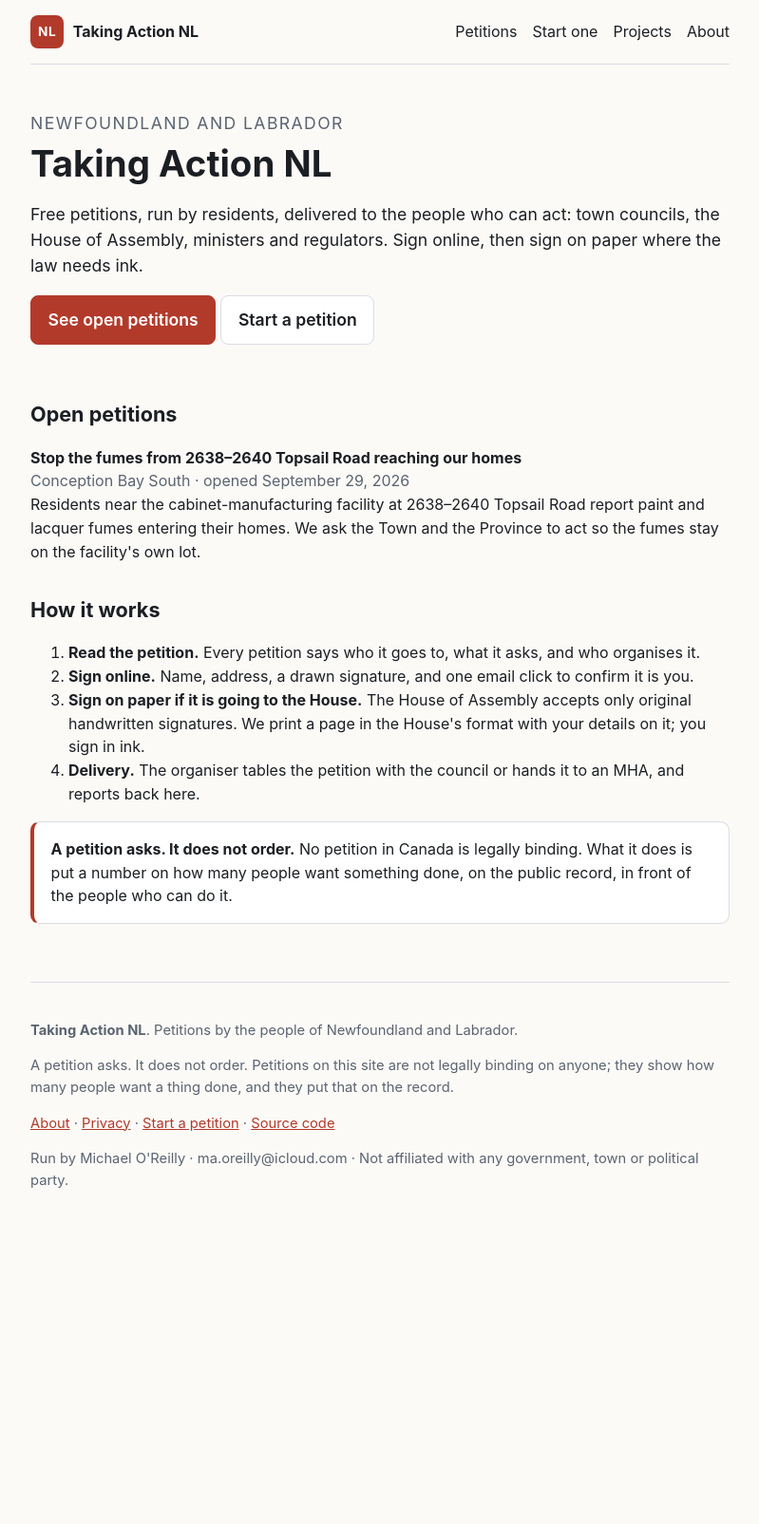
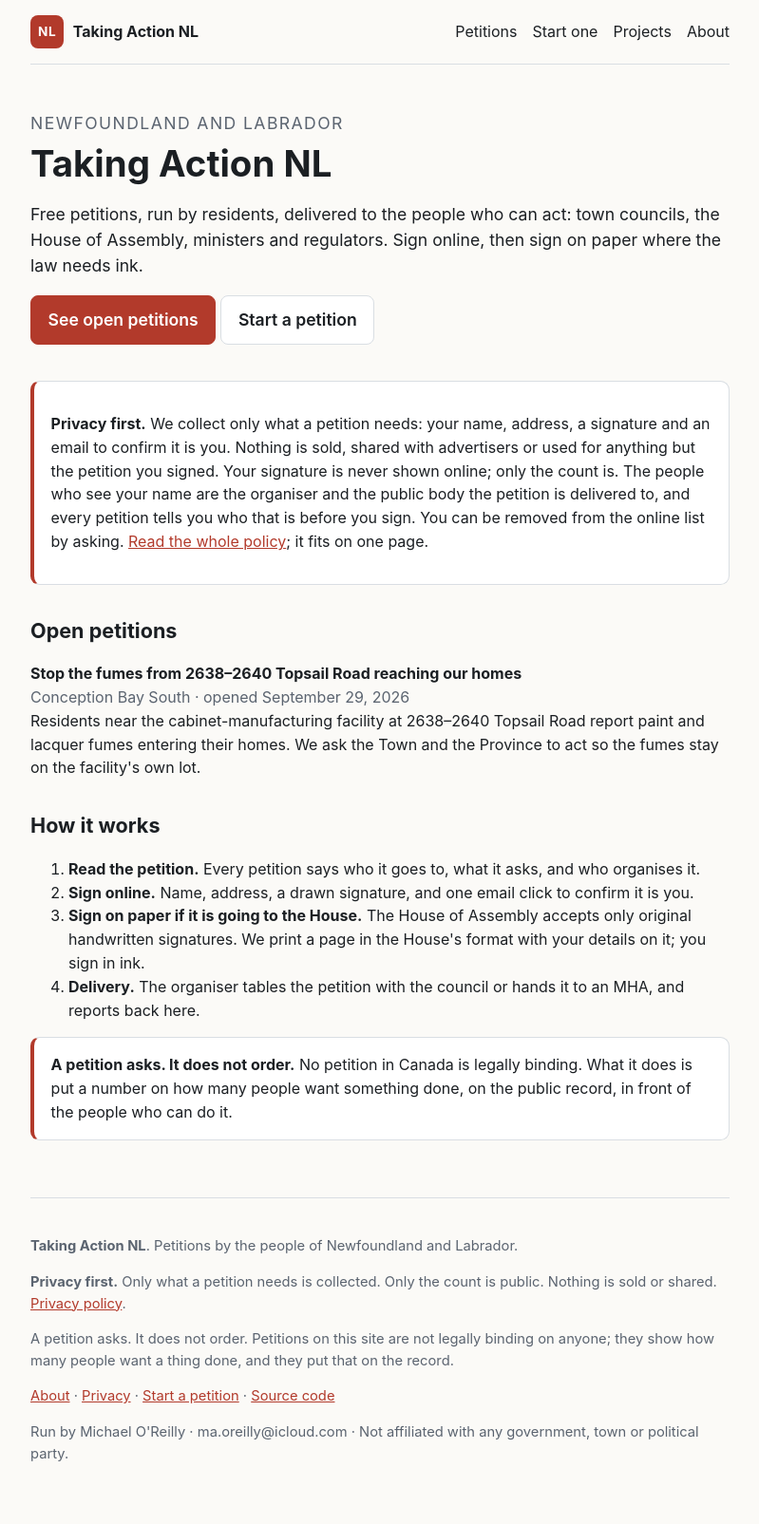
Before and after one commit to MichaelOrSd/taking-action-nl, a Jekyll site: the page built from index.md, in a window 1280 px wide. Shown: the whole page at 95% size, without its empty margins (240-1039 px from the left). Built offline with Jekyll 4.4.1, drawn with Linux system fonts in a browser that asks for light colours; before the commit the page ends 1317 px from its top, so only the background shows below that.

Commit message:
Add privacy-first statement to home, about, privacy, footer and sign form
Co-Authored-By: Claude Fable 5.1 <noreply@anthropic.com>

```diff
--- a/_includes/sign-form.html
+++ b/_includes/sign-form.html
@@ -54,6 +54,7 @@
   </div>
 
   <div class="consent">
+    <p class="muted"><strong>Privacy first:</strong> only your name and address go on the petition; your email is used once to confirm and, only if you tick the box, for updates. Your drawn signature is stored for the organiser and is never shown online.</p>
     <p><strong>By signing I confirm</strong> that I am signing for myself only and the information I give is accurate. I understand this petition will be delivered to the bodies named above; if it is tabled in the House of Assembly it becomes a public document of the House and my name and address will be available to the public. My information is used only for this petition and, if I tick the box, for occasional email updates I can stop at any time. It is never sold or used for any commercial purpose. <a href="{{ '/privacy/' | relative_url }}">Privacy</a>.</p>
     <label class="check"><input type="checkbox" id="consent_updates" name="consent_updates"> Email me updates about this petition.</label>
     <label class="check"><input type="checkbox" id="consent_statement" name="consent_statement"> I am willing to be contacted to give a written statement about my own experience.</label>
--- a/_layouts/default.html
+++ b/_layouts/default.html
@@ -35,6 +35,7 @@
 
   <footer class="site-footer">
     <p><strong>{{ site.title }}</strong>. {{ site.tagline }}.</p>
+    <p><strong>Privacy first.</strong> Only what a petition needs is collected. Only the count is public. Nothing is sold or shared. <a href="{{ '/privacy/' | relative_url }}">Privacy policy</a>.</p>
     <p>A petition asks. It does not order. Petitions on this site are not legally binding on anyone; they show how many people want a thing done, and they put that on the record.</p>
     <p>
       <a href="{{ '/about/' | relative_url }}">About</a> ·
--- a/index.md
+++ b/index.md
@@ -7,6 +7,10 @@ permalink: /
   <h1>Taking Action NL</h1>
   <p>Free petitions, run by residents, delivered to the people who can act: town councils, the House of Assembly, ministers and regulators. Sign online, then sign on paper where the law needs ink.</p>
   <p><a class="btn btn-primary" href="#petitions">See open petitions</a> <a class="btn" href="{{ '/start/' | relative_url }}">Start a petition</a></p>
+</section>
+
+<section class="note privacy-first">
+  <p><strong>Privacy first.</strong> We collect only what a petition needs: your name, address, a signature and an email to confirm it is you. Nothing is sold, shared with advertisers or used for anything but the petition you signed. Your signature is never shown online; only the count is. The people who see your name are the organiser and the public body the petition is delivered to, and every petition tells you who that is before you sign. You can be removed from the online list by asking. <a href="{{ '/privacy/' | relative_url }}">Read the whole policy</a>; it fits on one page.</p>
 </section>
 
 <section id="petitions">
```
Also changed, not shown: about/index.md (+1 -1 lines), privacy/index.md (+2 -0 lines).
